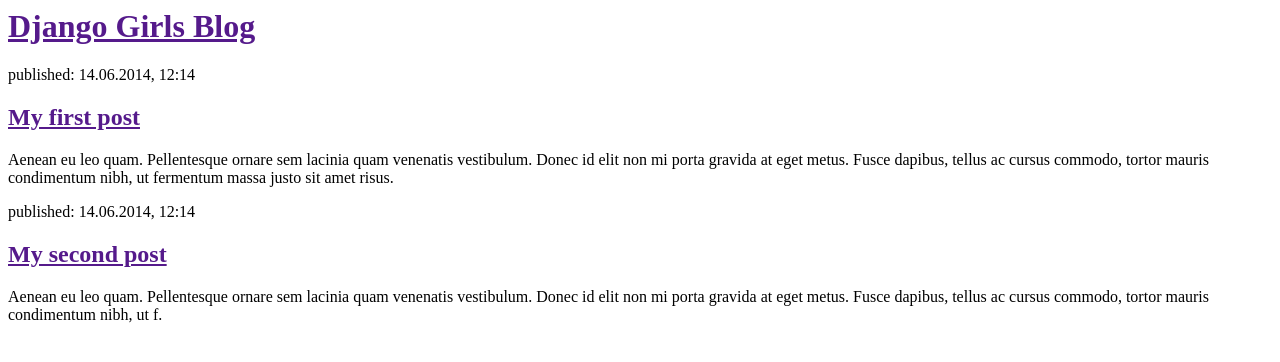
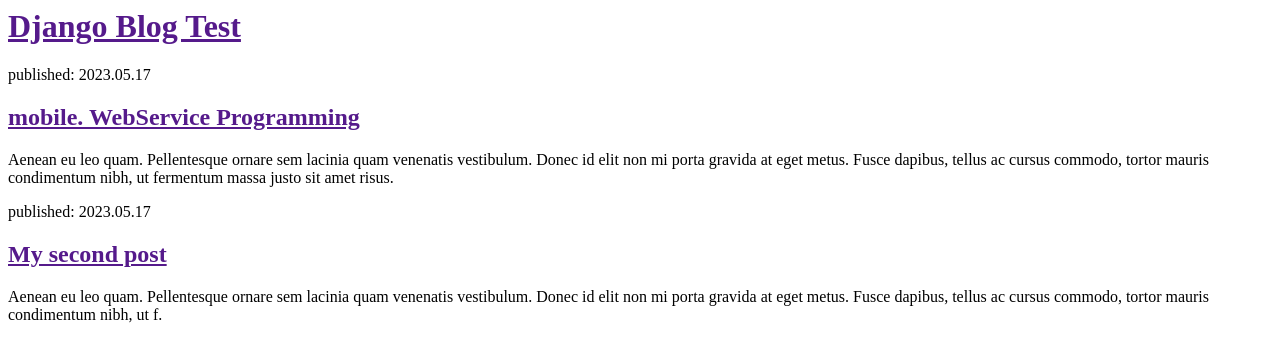
Before and after one commit to Bomin-Seo/django_blog, a Django app: page / in a window 1280 px wide. Shown: the top 362 px of the page. Run offline with Django 3.2, Linux system fonts and the light colour scheme.

Commit message:
Second commit

```diff
--- a/blog/templates/blog/post_list.html
+++ b/blog/templates/blog/post_list.html
@@ -1,18 +1,18 @@
 <html>
    <head>
-      <title>Django Girls blog</title>
+      <title>Django Blog test</title>
    </head>
    <body>
       <div>
-         <h1><a href="">Django Girls Blog</a></h1>
+         <h1><a href="">Django Blog Test</a></h1>
       </div>
       <div>
-         <p>published: 14.06.2014, 12:14</p>
-         <h2><a href="">My first post</a></h2>
+         <p>published: 2023.05.17</p>
+         <h2><a href="">mobile. WebService Programming</a></h2>
          <p>Aenean eu leo quam. Pellentesque ornare sem lacinia quam venenatis vestibulum. Donec id elit non mi porta gravida at eget metus. Fusce dapibus, tellus ac cursus commodo, tortor mauris condimentum nibh, ut fermentum massa justo sit amet risus.</p>
       </div>
       <div>
-         <p>published: 14.06.2014, 12:14</p>
+         <p>published: 2023.05.17</p>
          <h2><a href="">My second post</a></h2>
          <p>Aenean eu leo quam. Pellentesque ornare sem lacinia quam venenatis vestibulum. Donec id elit non mi porta gravida at eget metus. Fusce dapibus, tellus ac cursus commodo, tortor mauris condimentum nibh, ut f.</p>
       </div>
```
